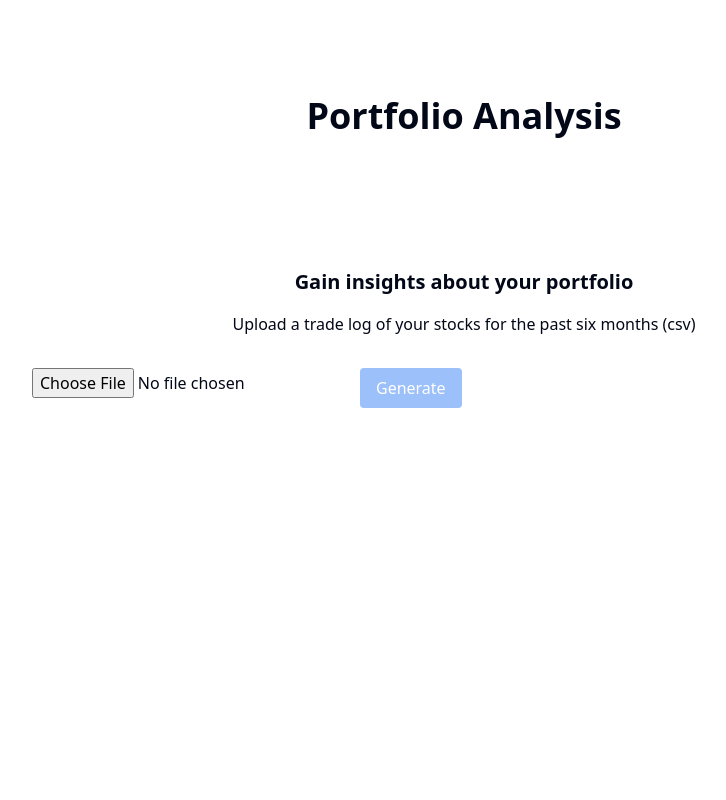
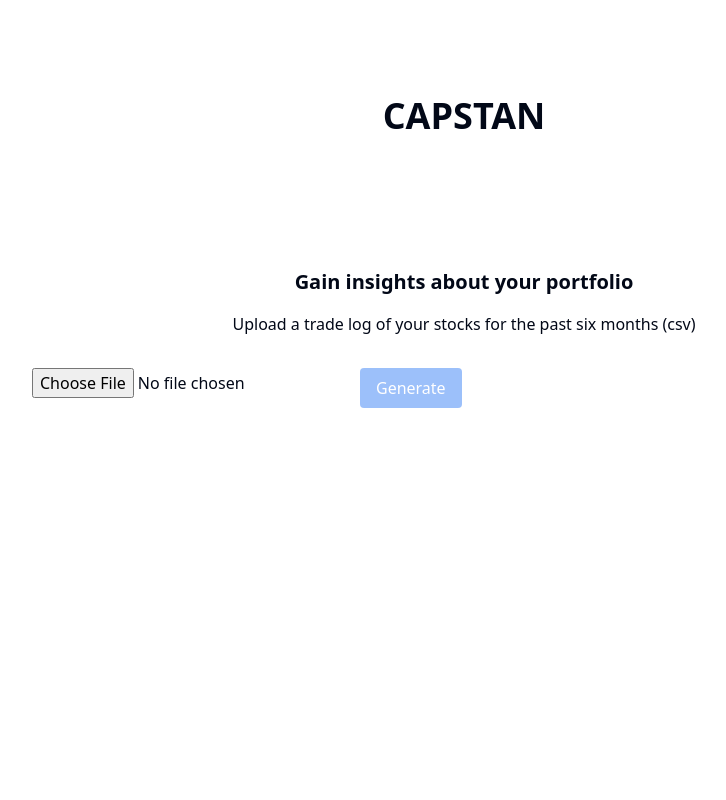
Before and after one commit to ktadimeti/myport, a Next.js app: page / in a window 1280 px wide. Shown: the top 800 px of the page, without its empty margins (176-902 px from the left). Built offline with nearby package versions, Linux system fonts and the light colour scheme; no server answers.

Commit message:
suppressed one var error in eslint

```diff
--- a/app/page.tsx
+++ b/app/page.tsx
@@ -4,7 +4,7 @@ import Upload from "../components/component/upload";
 export default function Home() {
     return (
       <main className="flex min-h-screen flex-col items-center justify-between p-24">
-        <h1 className="text-4xl font-bold mb-8">Portfolio Analysis</h1>
+        <h1 className="text-4xl font-bold mb-8">CAPSTAN</h1>
         <Upload />
         <footer className="flex flex-col items-center justify-center w-full h-24 border-t mt-8">
           {/* You can add any other footer content here if needed */}
--- a/components/ui/chart.tsx
+++ b/components/ui/chart.tsx
@@ -69,7 +69,7 @@ ChartContainer.displayName = "Chart"
 
 const ChartStyle = ({ id, config }: { id: string; config: ChartConfig }) => {
   const colorConfig = Object.entries(config).filter(
-    ([_, config]) => config.theme || config.color
+    ([_unused, config]) => config.theme || config.color
   )
 
   if (!colorConfig.length) {
```
Also changed, not shown: .eslintrc.json.
